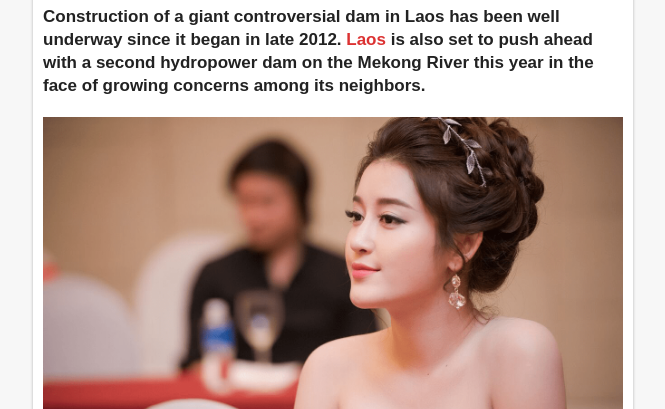
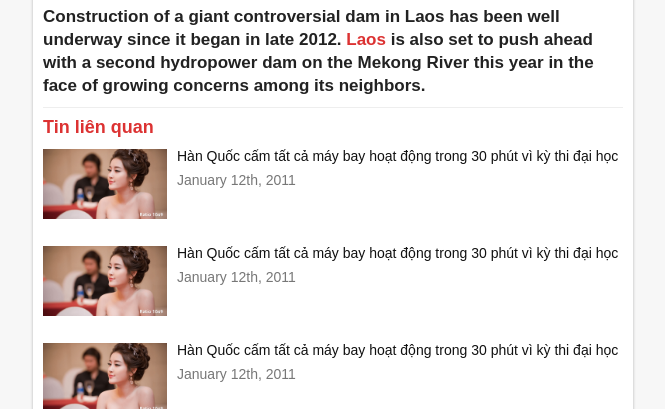
Before and after one commit to longht1989/HTML-SGGP-VI-MOBILE, a website: page source/demo-html/3-detail.html in a window 1280 px wide. Shown: the part 543-952 px from the top of the page, without its empty margins (307-972 px from the left). Drawn offline with Linux system fonts and the light colour scheme; files that its build step writes are made by us from their sources; files whose address does not match are found by name.

Commit message:
update related story

```diff
--- a/source/demo-html/3-detail.html
+++ b/source/demo-html/3-detail.html
@@ -129,6 +129,45 @@
                 <div class="summary cms-desc">
                     Construction of a giant controversial dam in Laos has been well underway since it began in late 2012. <a href="#">Laos</a> is also set to push ahead with a second hydropower dam on the Mekong River this year in the face of growing concerns among its neighbors.
                 </div>
+                <!-- other story -->
+                <section class="zone story-listing other-story">
+                    <h4>Tin liên quan</h4>
+                    <div class="zone-content">
+                        <article class="story story-horizontal">
+                            <figure class="thumb">
+                                <a href="3-detail.html"><img src="fig-image/16x9.png" class="img-responsive" data-url-mob="fig-image/16x9.png" alt=""></a>
+                            </figure>
+                            <header>
+                                <h2 class="title cms-link"><a href="3-detail.html">Hàn Quốc cấm tất cả máy bay hoạt động trong 30 phút vì kỳ thi đại học</a></h2>
+                                <div class="meta">
+                                    <time datetime="2011-01-12">January 12th, 2011</time>
+                                </div>
+                            </header>
+                        </article>
+                        <article class="story story-horizontal">
+                            <figure class="thumb">
+                                <a href="3-detail.html"><img src="fig-image/16x9.png" class="img-responsive" data-url-mob="fig-image/16x9.png" alt=""></a>
+                            </figure>
+                            <header>
+                                <h2 class="title cms-link"><a href="3-detail.html">Hàn Quốc cấm tất cả máy bay hoạt động trong 30 phút vì kỳ thi đại học</a></h2>
+                                <div class="meta">
+                                    <time datetime="2011-01-12">January 12th, 2011</time>
+                                </div>
+                            </header>
+                        </article>
+                        <article class="story story-horizontal">
+                            <figure class="thumb">
+                                <a href="3-detail.html"><img src="fig-image/16x9.png" class="img-responsive" data-url-mob="fig-image/16x9.png" alt=""></a>
+                            </figure>
+                            <header>
+                                <h2 class="title cms-link"><a href="3-detail.html">Hàn Quốc cấm tất cả máy bay hoạt động trong 30 phút vì kỳ thi đại học</a></h2>
+                                <div class="meta">
+                                    <time datetime="2011-01-12">January 12th, 2011</time>
+                                </div>
+                            </header>
+                        </article>
+                    </div>
+                </section>
             </header>
             <div class="article-content">
                 <!-- main content -->
--- a/source/scss/theme-default/pages/_article.scss
+++ b/source/scss/theme-default/pages/_article.scss
@@ -562,9 +562,12 @@
 }
 
 .other-story {
+    padding-top: 10px;
+    border-top: 1px solid #eee;
     h4 {
         margin-bottom: 10px;
         font-weight: bold;
+        color: $brand-primary;
     }
     ul {
         margin-bottom: 15px;
@@ -575,9 +578,7 @@
             margin-bottom: 0;
         }
     }
-    .story {
-        &:last-child {
-            margin-bottom: 15px;
-        }
+    .story >header .title {
+        font-weight: normal;
     }
 }
```
Also changed, not shown: build/App_Themes/css/m-sggp.min.css, build/Demo-html/3-detail.html, 1 other file.
